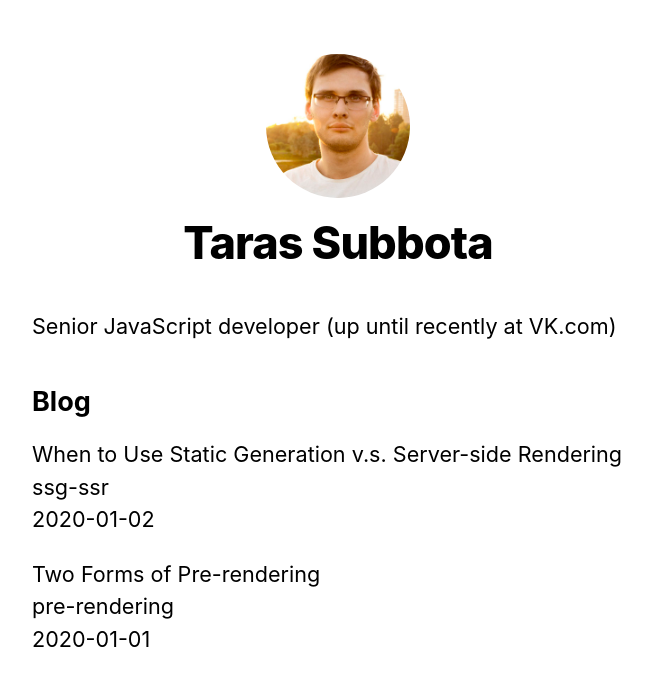
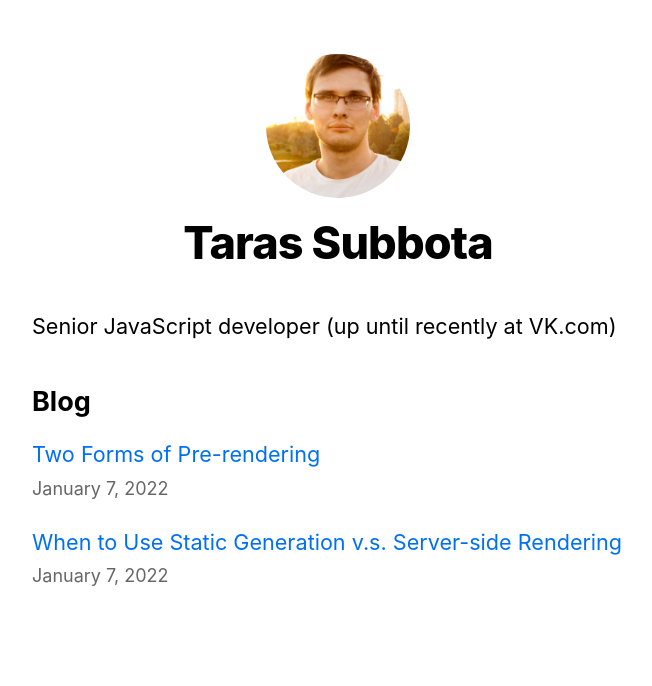
Before and after one commit to TNSaturday/my-nextjs-blog, a Next.js app: page / in a window 1280 px wide. Shown: the top 686 px of the page, without its empty margins (302-954 px from the left). Built offline with nearby package versions, Linux system fonts and the light colour scheme.

Commit message:
Add fns-date to improve date rendering quality

```diff
--- /dev/null
+++ b/components/date.js
@@ -0,0 +1,6 @@
+import { parseISO, format } from 'date-fns'
+
+export default function Date({ dateString }) {
+    const date = parseISO(dateString)
+    return <time dateTime={dateString}>{format(date, 'LLLL d, yyyy')}</time>
+}
--- a/package.json
+++ b/package.json
@@ -6,6 +6,7 @@
     "start": "next start"
   },
   "dependencies": {
+    "date-fns": "^2.28.0",
     "gray-matter": "^4.0.3",
     "next": "latest",
     "react": "17.0.2",
--- a/pages/index.js
+++ b/pages/index.js
@@ -1,5 +1,7 @@
 import Head from 'next/head'
 import Layout, { siteTitle } from '../components/layout'
+import Link from 'next/link'
+import Date from '../components/date'
 import utilStyles from '../styles/utils.module.css'
 
 import { getSortedPostsData } from '../lib/posts'
@@ -29,11 +31,13 @@ export default function Home({ allPostsData }) {
                 <ul className={utilStyles.list}>
                     {allPostsData.map(({id, date, title}) => (
                         <li className={utilStyles.listItem} key={id}>
-                            {title}
-                            <br/>
-                            {id}
-                            <br/>
-                            {date}
+                            <Link href={`/posts/${id}`}>
+                                <a>{title}</a>
+                            </Link>
+                            <br />
+                            <small className={utilStyles.lightText}>
+                                <Date dateString={date} />
+                            </small>
                         </li>
                     ))}
                 </ul>
--- a/posts/pre-rendering.md
+++ b/posts/pre-rendering.md
@@ -1,6 +1,6 @@
 ---
 title: 'Two Forms of Pre-rendering'
-date: '2020-01-01'
+date: '2022-01-07'
 ---
 
 Next.js has two forms of pre-rendering: **Static Generation** and **Server-side Rendering**.
--- a/posts/ssg-ssr.md
+++ b/posts/ssg-ssr.md
@@ -1,6 +1,6 @@
 ---
 title: 'When to Use Static Generation v.s. Server-side Rendering'
-date: '2020-01-02'
+date: '2022-01-07'
 ---
 
 I recommend using **Static Generation** (with and without data) whenever possible because
```
Also changed, not shown: pages/posts/[id].js (+17 -9 lines), 1 other file (tests, documents, lock files or other folders).
